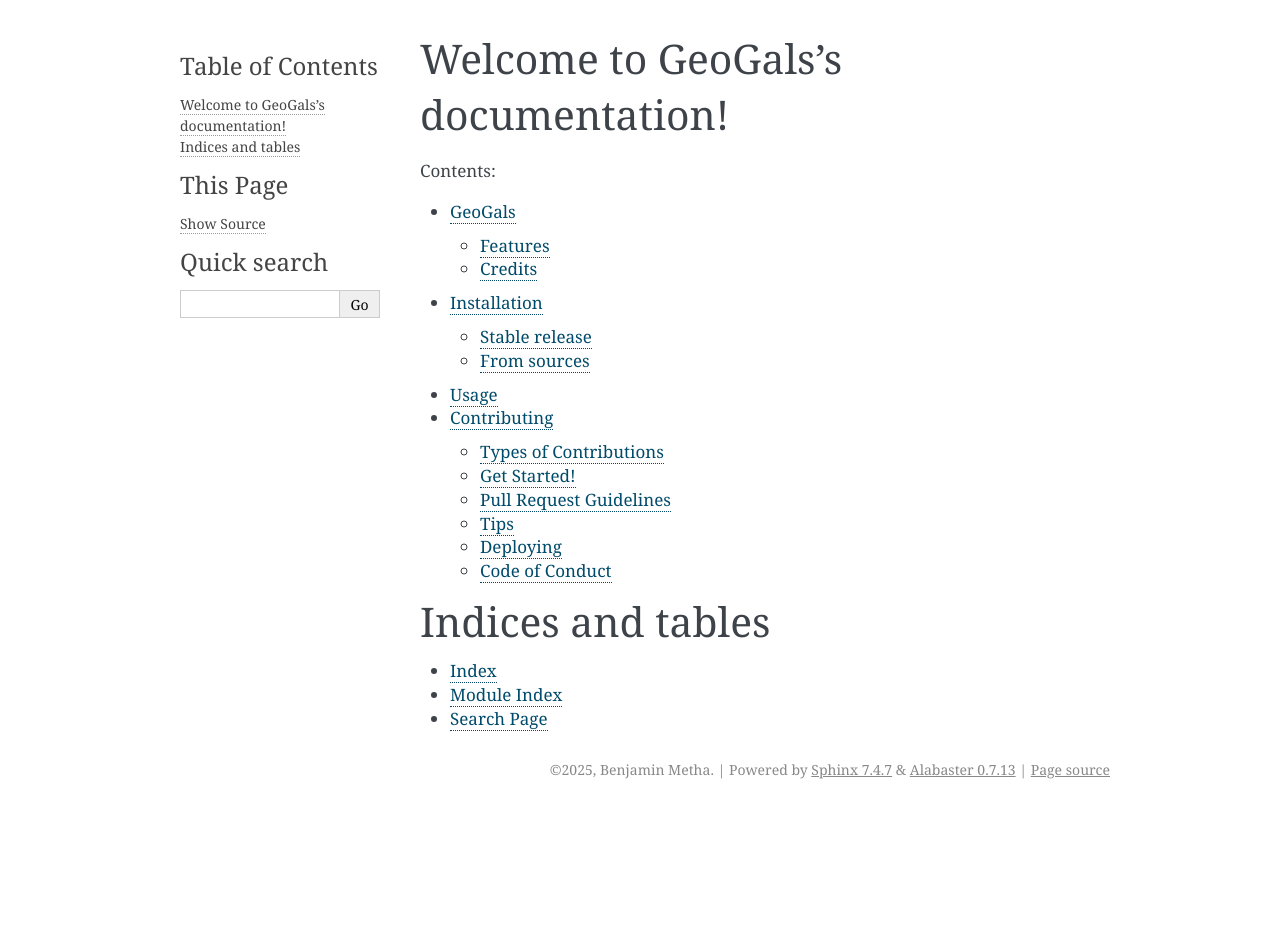
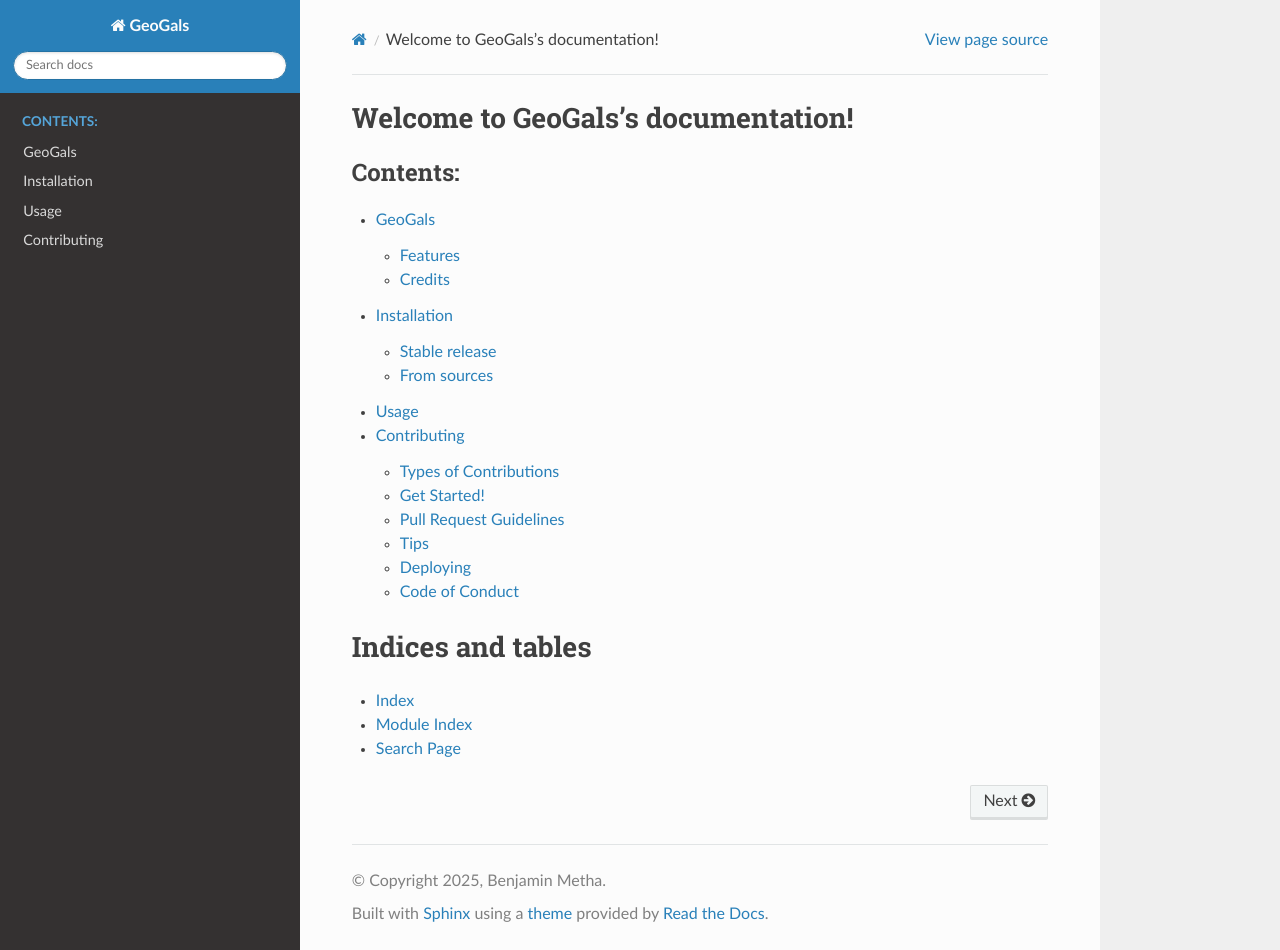
Before and after one commit to astrobenji/GeoGals, a Sphinx documentation site: the page built from docs/index.rst, in a window 1280 px wide and 950 px high. Built offline with Sphinx 7.4.7 and the Read the Docs theme 3.1.0, drawn with Linux system fonts in a browser that asks for light colours.

Commit message:
Change doc theme, hope autodocs works

```diff
--- a/docs/conf.py
+++ b/docs/conf.py
@@ -19,7 +19,7 @@
 #
 import os
 import sys
-sys.path.insert(0, os.path.abspath('..'))
+sys.path.insert(0, os.path.abspath('../src/geogals/'))
 
 import geogals
 
@@ -83,7 +83,7 @@
 # The theme to use for HTML and HTML Help pages.  See the documentation for
 # a list of builtin themes.
 #
-html_theme = 'alabaster'
+html_theme = 'sphinx_rtd_theme'
 
 # Theme options are theme-specific and customize the look and feel of a
 # theme further.  For a list of options available for each theme, see the
```
